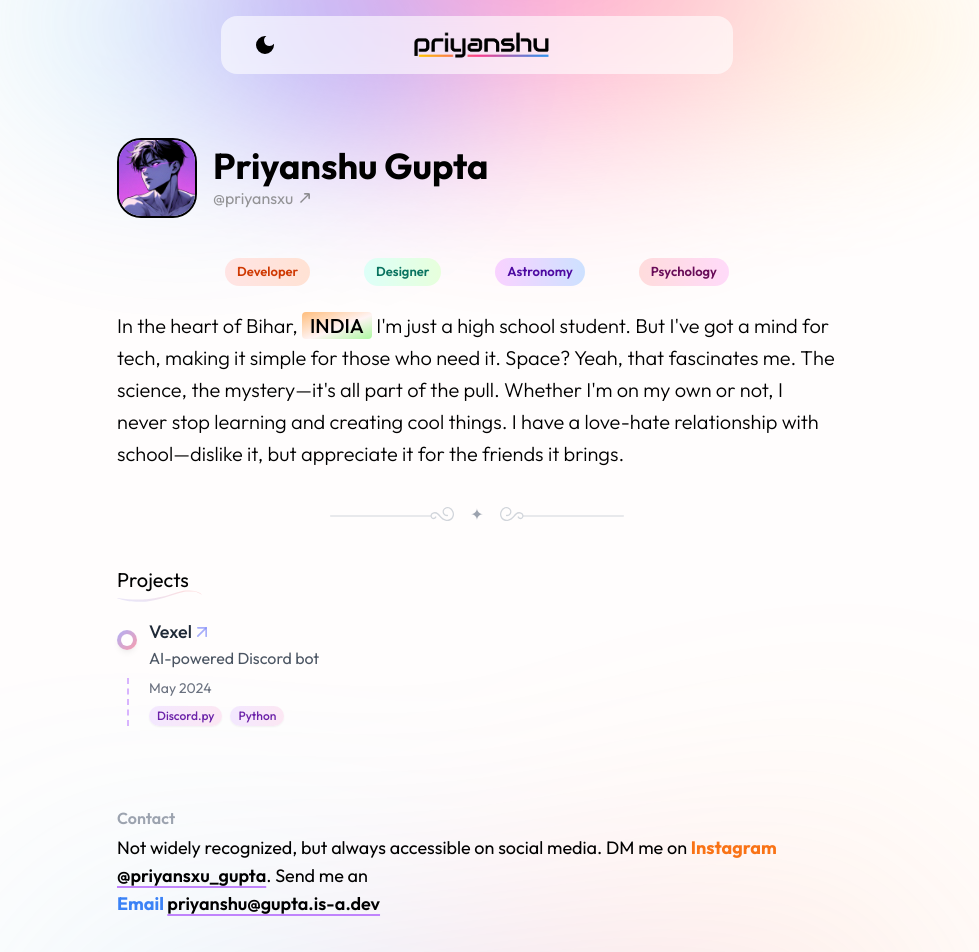
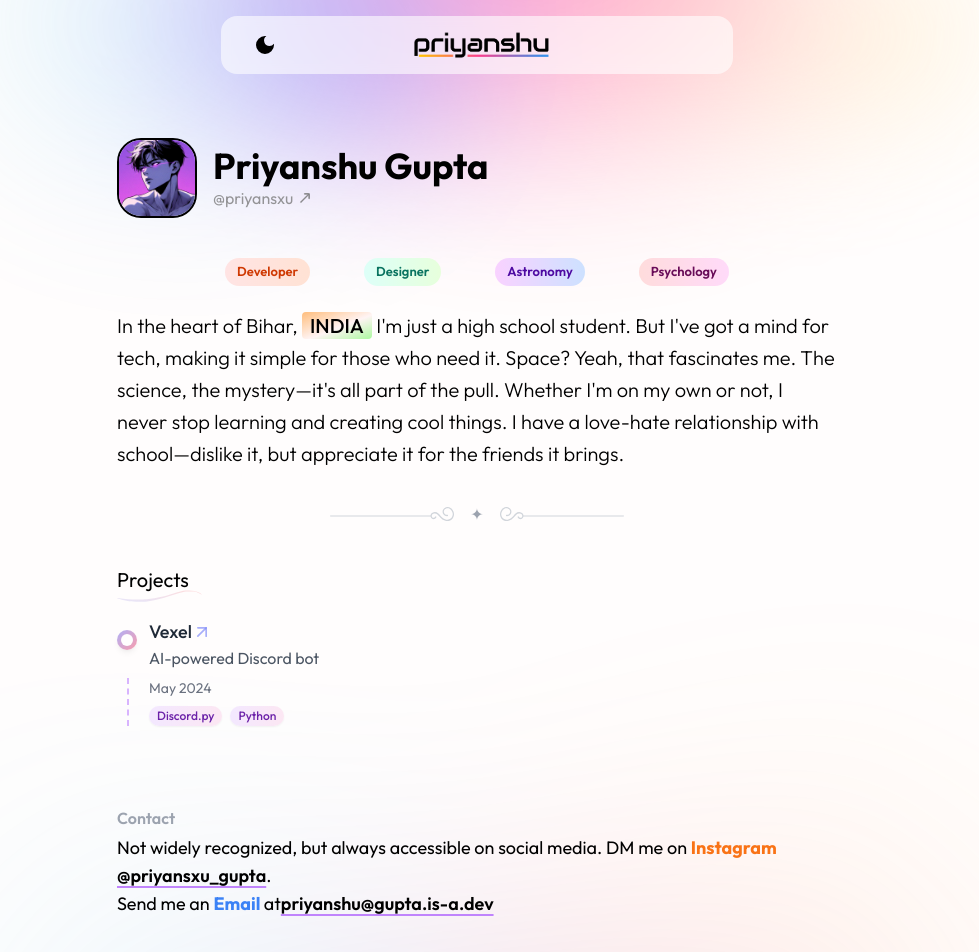
Before and after one commit to Priyansxu/Portfolio, a Next.js app: page / in a window 1280 px wide. Shown: the top 952 px of the page, without its empty margins (163-1142 px from the left). Built offline with nearby package versions, Linux system fonts and the light colour scheme.

Commit message:
Update Contact.js

```diff
--- a/components/Contact.js
+++ b/components/Contact.js
@@ -18,7 +18,7 @@ export default function Contact() {
         <a href="https://instagram.com/priyansxu_gupta" target="_blank" rel="noopener noreferrer" className="font-semibold underline underline-offset-4 decoration-2 decoration-purple-400 dark:hover:text-purple-400 hover:text-purple-700 cursor-pointer">
           @priyansxu_gupta
         </a>
-        . Send me an <br /><span className="text-blue-500 font-bold">Email </span>
+        . <br />Send me an <span className="text-blue-500 font-bold">Email </span>at
         <a
           href="mailto:priyanshu@gupta.is-a.dev"
           onClick={() => navigator.clipboard.writeText("priyansxu@proton.me")}
```
